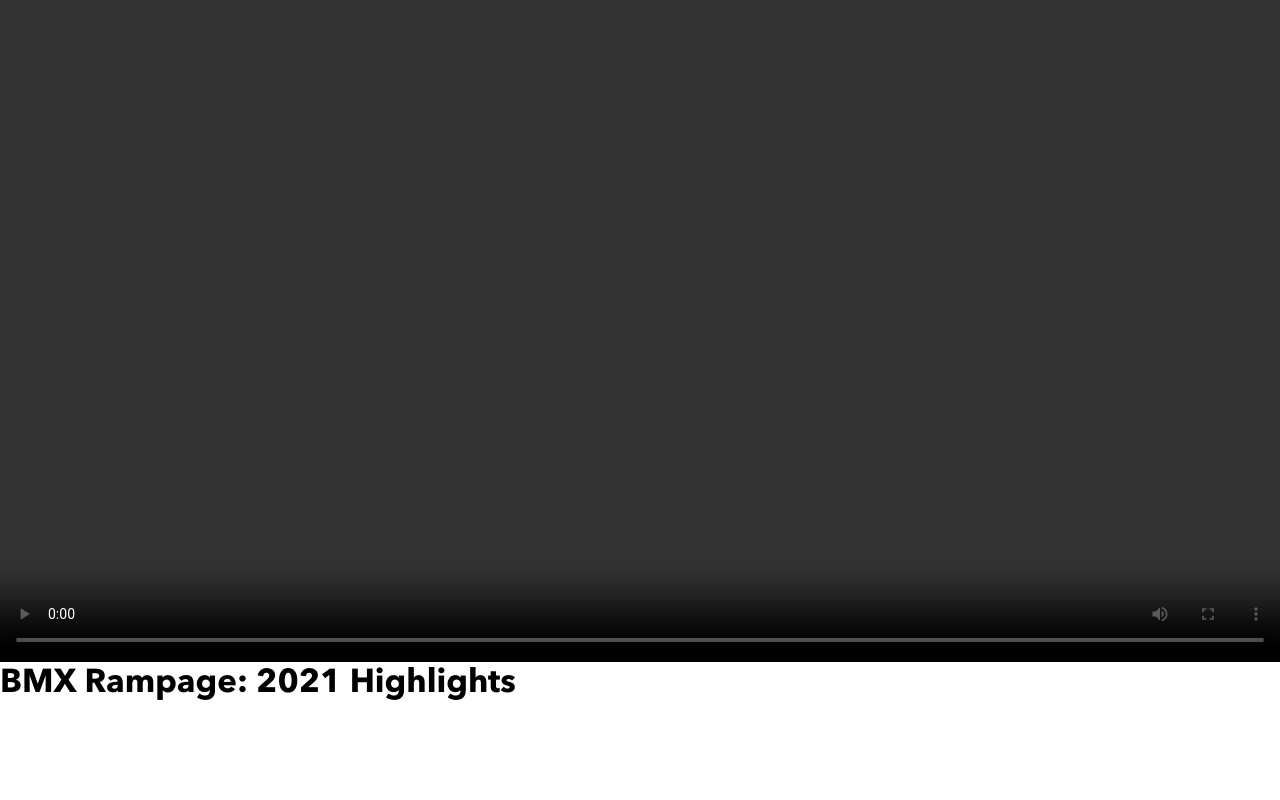
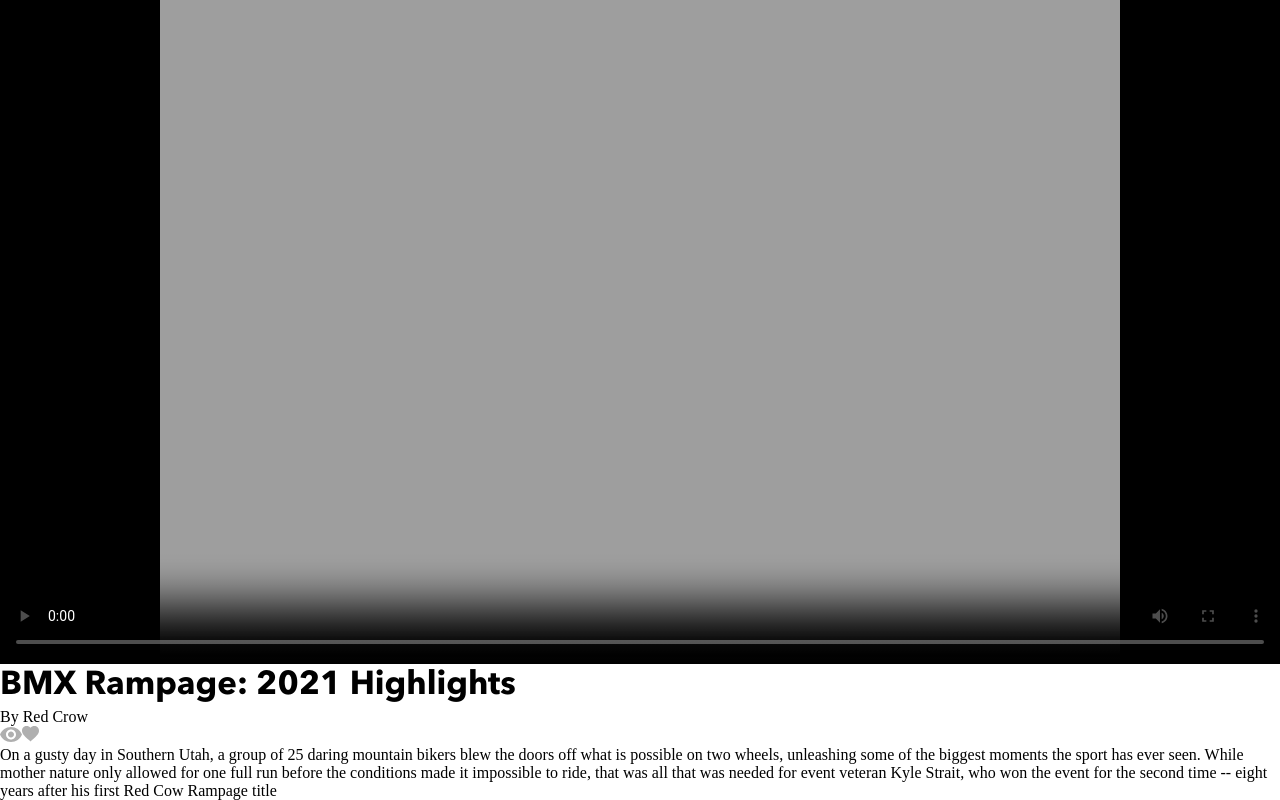
Before and after one commit to brandonscottred/brandon-redford-brainflix, a React (Create React App) app: page / in a window 1280 px wide. Shown: the part 624-1424 px from the top of the page. Before the commit the page ends 1330 px from the top, so only its background shows below. Built offline with nearby package versions, Linux system fonts and the light colour scheme.

Commit message:
add image still to MainVideos component using props

```diff
--- a/src/App.css
+++ b/src/App.css
@@ -1,3 +1,10 @@
+* {
+  margin: 0;
+  padding: 0;
+  box-sizing: border-box;
+  font-size: 16px;
+}
+
 * {
   margin: 0;
   padding: 0;
--- a/src/App.js
+++ b/src/App.js
@@ -2,13 +2,19 @@ import './App.css';
 
 import Header from './components/Header/Header.js';
 import MainVideo from './components/MainVideo/MainVideo.js';
+import mainvideos from './data/video-details.json'
+import videolist from './data/videos.json'
 
 function App() {
+
+  console.log(mainvideos);
+  console.log(videolist);
+
   return (
     <>
     <Header/>
     <main>
-    <MainVideo/>
+    <MainVideo videoProps = {mainvideos[0]} />
     </main>
     </>
   );
--- a/src/App.scss
+++ b/src/App.scss
@@ -1 +1,7 @@
 @import './styles/partials/reset';
+@import './styles/partials/reset';
+@import './styles/partials/variables';
+@import './styles/partials/mixins';
+@import './styles/partials/buttons';
+@import './styles/partials/divider';
+@import './styles/partials/forms';
--- a/src/components/Header/Header.js
+++ b/src/components/Header/Header.js
@@ -10,7 +10,7 @@ function Header() {
         <img className='navbar__logo' src={logo} alt="brainflix-logo"/>
         <input className='navbar__searchbar' type='text' placeholder='Search'/>
         <img className='navbar__avatar' src={avatar} />
-        <button className='navbar__upload' type='submit'></button>
+        <button className='navbar__upload' type='submit'>UPLOAD</button>
       </nav>
     </header>
   )
--- a/src/components/MainVideo/MainVideo.css
+++ b/src/components/MainVideo/MainVideo.css
@@ -20,6 +20,8 @@
 .mainvideo .videoplayer-wrapper {
   position: relative;
   padding-bottom: 56.25%;
+  width: 100%;
+  background-color: #000000;
 }
 .mainvideo .videoplayer-wrapper .videoplayer {
   position: absolute;
--- a/src/components/MainVideo/MainVideo.js
+++ b/src/components/MainVideo/MainVideo.js
@@ -1,19 +1,41 @@
 import './MainVideo.css'
 import video from '../../data/videos.json'
 import videoDetails from '../../data/video-details.json'
+import likes from '../../assets/icons/likes.svg'
+import views from '../../assets/icons/views.svg'
 
-function MainVideo () {
+
+function MainVideo (props) {
+
+    const currentVideo = props.videoProps
 
     return (
         <section className='mainvideo'>
             <div className='videoplayer-wrapper'>
-                <video controls className='videoplayer' poster=''>
+                <video controls className='videoplayer' poster={currentVideo.image}>
                     Your Browser Does Not Support Video File Type
                 </video>
             </div>
             <h1 className='mainvideo__title'>
                 BMX Rampage: 2021 Highlights
             </h1>
+            <div className='mainvideo__icons'>
+                <p>By Red Crow</p>
+
+                <img src={views}/>
+                <img src={likes}/>
+            </div>
+            <p className='mainvideo__description'> On a gusty day in Southern Utah, a group of 25
+                daring mountain bikers blew the doors off what
+                is possible on two wheels, unleashing some of
+                the biggest moments the sport has ever seen.
+                While mother nature only allowed for one full run
+                before the conditions made it impossible to ride,
+                that was all that was needed for event veteran
+                Kyle Strait, who won the event for the second
+                time -- eight years after his first Red Cow
+                Rampage title
+            </p>
 
         </section>
     )
--- a/src/components/MainVideo/MainVideo.scss
+++ b/src/components/MainVideo/MainVideo.scss
@@ -11,6 +11,8 @@
     .videoplayer-wrapper {
         position: relative;
         padding-bottom: 56.25%;
+        width: 100%;
+        background-color: $BrainFlix-DarkBlack;
 
         .videoplayer {
             position: absolute;
```
Also changed, not shown: 2 other files (tests, documents, lock files or other folders).
